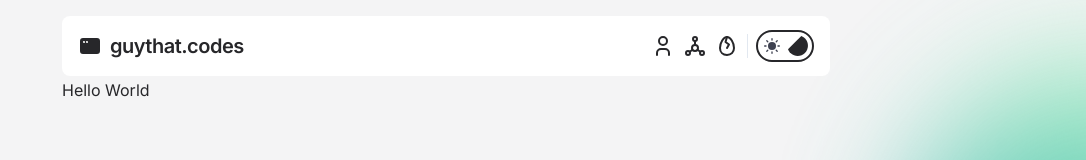
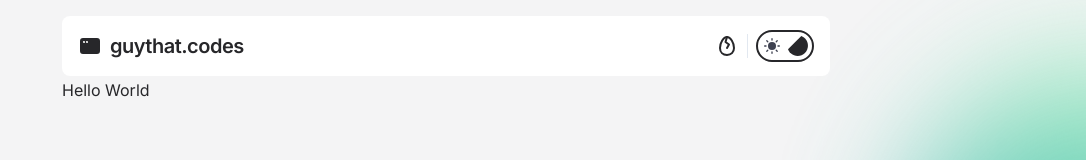
Before and after one commit to lucafanselau/portfolio, a Next.js app in the folder apps/portfolio/: page /about in a window 1280 px wide. Shown: the top 160 px of the page, without its empty margins (194-1280 px from the left). Built offline with nearby package versions, Linux system fonts and the light colour scheme.

Commit message:
and another fix commit

```diff
--- a/apps/portfolio/app/3d/store.ts
+++ b/apps/portfolio/app/3d/store.ts
@@ -39,7 +39,7 @@
     slots: {},
     state: "start",
     character: {
-      state: "long-idle",
+      state: "idle",
     },
     setState: (state) => set({ state }),
     setSlot: (slot, value) =>
--- a/apps/portfolio/app/3d/story/speech-bubble.tsx
+++ b/apps/portfolio/app/3d/story/speech-bubble.tsx
@@ -28,10 +28,6 @@
           });
         },
       }),
-
-      shift({
-        crossAxis: true,
-      }),
     ],
   });
   const isMounted = useHasMounted();
--- a/apps/portfolio/app/components/header.tsx
+++ b/apps/portfolio/app/components/header.tsx
@@ -23,12 +23,12 @@
         </div>
       </Link>
       <div className={"flex space-x-2 items-center h-6"}>
-        <Link href={"/about"}>
-          <IconUser size={24} />
-        </Link>
-        <Link href={"/about"}>
-          <IconSocial size={24} />
-        </Link>
+        {/* <Link href={"/about"}>
+            <IconUser size={24} />
+            </Link>
+            <Link href={"/about"}>
+            <IconSocial size={24} />
+            </Link> */}
         <Link href={"/about"}>
           <IconEggCracked size={24} />
         </Link>
```
